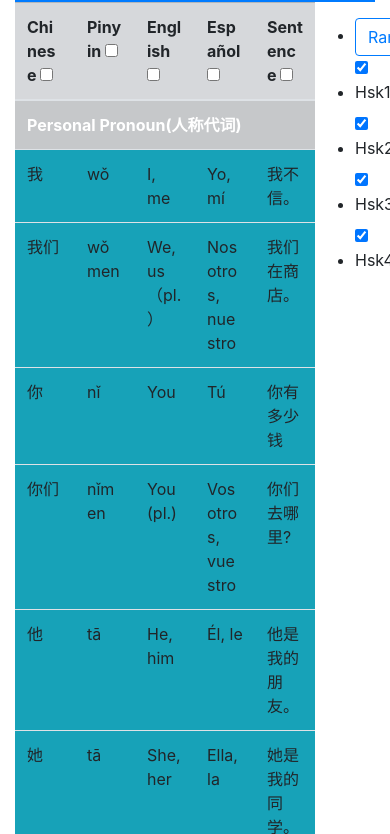
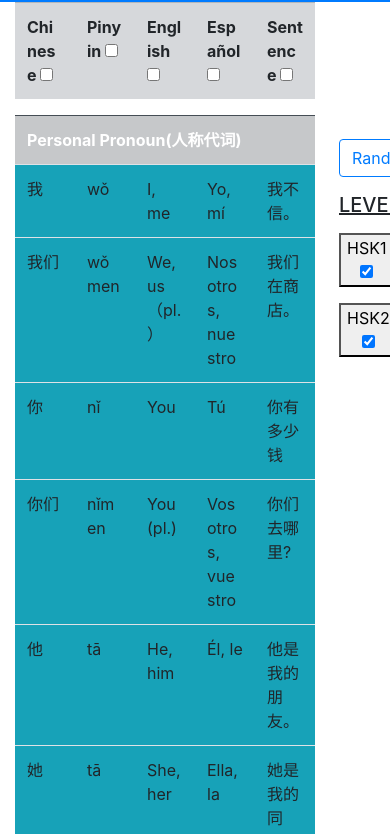
Before and after one commit to jacofki10/hsk, a website built with webpack: page src/index.html in a window 390 px wide. Shown: the part 118-952 px from the top of the page. Built offline with nearby package versions, Linux system fonts and the light colour scheme.

Commit message:
finish hsk2 vocabulary

```diff
--- a/package.json
+++ b/package.json
@@ -21,7 +21,6 @@
   },
   "homepage": "https://github.com/jacofki10/hsk#readme",
   "dependencies": {
-    "bootstrap-toggle": "^2.2.2",
     "save-dev": "^2.0.0",
     "webpack": "^4.38.0",
     "webpack-cli": "^3.3.6"
--- a/src/index.html
+++ b/src/index.html
@@ -9,13 +9,14 @@
   <meta name="description" content="Learn Hsk vocabulary from English and Spanish.">
 </head>
 
-<body class="container clearfix">
-  <header class="bg-primary p-2">
+<body class="container">
+  <header class="row bg-primary p-2">
     <h1>Learn HSK <a class="small text-white" href="https://www.linkedin.com/in/arnesdiego/">by Diego Arnes</a></h1>
   </header>
-  <main class="row no-gutters">
+  <main class="row no-gutters ">
+    <div class="sticky-top">
       <table class="col-10 table vocabulary bg-info">
-      <tr class="table-secondary sticky-top">
+        <tr class="table-secondary">
           <th>Chinese <input id="kanji" aria-label="kanji" type="checkbox" data-on="Hide" data-off="Showed"
               data-toggle="toggle" data-offstyle="primary" data-onstyle="danger" data-size="small"></th>
           <th>Pinyin <input id="pinyin" aria-label="pinyin" type="checkbox" data-on="Hide" data-off="Showed"
@@ -27,24 +28,27 @@
           <th>Sentence <input id="sentence" aria-label="sentence" type="checkbox" data-on="Hide" data-off="Showed"
               data-toggle="toggle" data-offstyle="primary" data-onstyle="danger" data-size="small"></th>
         </tr>
+        </tr>
+      </table>
+    </div>
+    <table class="col-10 table vocabulary bg-info">
       <tbody id="data_area">
       </tbody>
     </table>
-
-    <nav class="col-2 sticky-top pt-3">
-      <ul class="">
-        <li><button type="checkbox" class="btn btn-outline-primary on" id="random" data-toggle="toggle">Random</button>
-        </li>
-        <li><label class="checkbox-inline"><input type="checkbox" value="Hsk1" data-toggle="collapse"
-              data-target=".hsk1" checked>Hsk1</label></li>
-        <li><label class="checkbox-inline"><input type="checkbox" value="Hsk2" data-toggle="collapse"
-              data-target=".hsk2" checked>Hsk2</label></li>
-        <li><label class="checkbox-inline"><input type="checkbox" value="Hsk3" data-toggle="collapse"
-              data-target=".hsk3" checked>Hsk3</label></li>
-        <li><label class="checkbox-inline"><input type="checkbox" value="Hsk4" data-toggle="collapse"
-              data-target=".hsk4" checked>Hsk4</label></li>
+    <aside class="col-2">
+      <ul class="nav flex-md-column flex-row justify-content-between sticky-top p-3">
+        <button type="checkbox" class="btn btn-outline-primary on m-2" id="random" data-toggle="toggle">Random</button>
+        <h5 class="m-2 text-center"><u>LEVEL</u></h5>
+        <button class="checkbox-inline m-2">HSK1 <input type="checkbox" value="Hsk2" data-toggle="collapse"
+            data-target=".hsk1" checked></button>
+        <button class="checkbox-inline m-2">HSK2 <input type="checkbox" value="Hsk2" data-toggle="collapse"
+            data-target=".hsk2" checked></button>
+        <!-- <button class="checkbox-inline m-2">HSK3 <input type="checkbox" value="Hsk3" data-toggle="collapse"
+            data-target=".hsk3" checked></button>
+        <button class="checkbox-inline m-2">HSK4 <input type="checkbox" value="Hsk4" data-toggle="collapse"
+            data-target=".hsk4" checked></button> -->
       </ul>
-    </nav>
+    </aside>
 
   </main>
 </body>
--- a/src/scripts/hsk1.js
+++ b/src/scripts/hsk1.js
@@ -110,7 +110,7 @@
   ["110", "Verb", "没关系", "méiguānxì", "That's ok, it doesn't matter", "No hay de que, importar", "你喜不喜欢没关系。"],
   ["111", "Verb", "是", "shì", "To be", "Ser, estar", "他是医生。"],
   ["112", "Verb", "有", "yǒu", "To have, there be", "Tener, hay", "我有一本汉语书。"],
-  ["113", "Verb", "看", "kàn", "To look at, to watch, to read", "Mirar, ver, leer", "妈妈在家看电影。"],
+  ["113", "Verb", "看", "kàn", "To look at, to watch", "Mirar, ver, leer", "妈妈在家看电影。"],
   ["114", "Verb", "听", "tīng", "To listen", "Escuchar", "我想听你说汉语。"],
   ["115", "Verb", "说", "shuō", "To speak, to say", "Hablar, decir", "他说他喜欢喝茶。"],
   ["116", "Verb", "读", "dú", "To read", "Leer", "这个字怎么读?"],
--- a/src/scripts/hsk2.js
+++ b/src/scripts/hsk2.js
@@ -1,15 +1,15 @@
 export const hsk2 = [
-  ["1", "Personal Pronoun", "您", "nín", "You(Polite)", "Usted", ""],
-  ["2", "Personal Pronoun", "它", "tā", "it", "eso(cosa)", ""],
-  ["3", "Personal Pronoun", "大家", "dàjiā", "all; everybody", "todos", ""],
-  ["4", "Personal Pronoun", "每", "měi", "every; each; per", "todo; cada", ""],
-  ["5", "Interrogative Pronoun", "为什么", "wèishénme", "why", "por que", ""],
-  ["6", "Numeral", "两", "liǎng", "two; both", "dos; ambos", ""],
-  ["7", "Numeral", "百", "bǎi", "hundred", "cien", ""],
-  ["8", "Numeral", "千", "qiān", "thousand", "mil", ""],
-  ["9", "Numeral", "第一", "dìyī", "first", "el primero", ""],
-  ["10", "Quantifier", "次", "cì", "time", "la vez", ""],
-  ["11", "Quantifier", "公斤", "gōngjīn", "kilogram(kg)", "kilogramo(kg)", ""],
+  ["1", "Personal Pronoun", "您", "nín", "You(Polite)", "Usted", "您的妻子好吗？"],
+  ["2", "Personal Pronoun", "它", "tā", "it", "eso(cosa)", "我很喜欢这只狗，因为它很可爱。"],
+  ["3", "Personal Pronoun", "大家", "dàjiā", "all; everybody", "todos", "大家都觉得她是个好老师。"],
+  ["4", "Personal Pronoun", "每", "měi", "every; each; per", "todo; cada", "她每天都去图书馆看书。"],
+  ["5", "Interrogative Pronoun", "为什么", "wèishénme", "why", "por que", "他们为什么这么高兴？"],
+  ["6", "Numeral", "两", "liǎng", "two; both", "dos; ambos", "他们一个星期去看两次电影。"],
+  ["7", "Numeral", "百", "bǎi", "hundred", "cien", "这件衣服三百块钱。"],
+  ["8", "Numeral", "千", "qiān", "thousand", "mil", "这个公司有几前个人？"],
+  ["9", "Numeral", "第一", "dìyī", "first", "el primero", "谁来回答第一个问题？"],
+  ["10", "Quantifier", "次", "cì", "time", "la vez", "我再给你一次机会。"],
+  ["11", "Quantifier", "公斤", "gōngjīn", "kilogram(kg)", "kilogramo(kg)", "这人一百公斤重。"],
   [
     "12",
     "Quantifier",
@@ -17,7 +17,7 @@ export const hsk2 = [
     "yuán",
     "yuan(monetary unit of China)",
     "yuan(unidad monetaria de China)",
-    ""
+    "我给你五元。"
   ],
   [
     "13",
@@ -26,7 +26,7 @@ export const hsk2 = [
     "jiàn",
     "for clothing, furniture, luggage, etc",
     "para ropa, muebles, maletas. etc",
-    ""
+    "我昨天在商场买了一件衣服。"
   ],
   [
     "14",
@@ -35,9 +35,9 @@ export const hsk2 = [
     "zhāng",
     "for bed, desk, paper, face, etc",
     "para camas, escritorio, papel, cara, etc",
-    ""
+    "两张床要多少钱？"
   ],
-  ["15", "Conjuction", "因为", "yīnwèi", "because; as", "porque; como", ""],
+  ["15", "Conjuction", "因为", "yīnwèi", "because; as", "porque; como", "因为她生病了，所以她今天没来。"],
   [
     "16",
     "Conjuction",
@@ -45,7 +45,7 @@ export const hsk2 = [
     "suǒyǐ",
     "as a result; so",
     "como resultado; entonces",
-    ""
+    "我昨天很累，所以很早就睡了。"
   ],
   [
     "17",
@@ -54,7 +54,7 @@ export const hsk2 = [
     "dànshì",
     "but; yet; still",
     "pero; todavia; aun",
-    ""
+    "这道菜不好看，但是很好吃。"
   ],
   [
     "18",
@@ -63,7 +63,7 @@ export const hsk2 = [
     "cóng",
     "from(a time, a place, or a point of view)",
     "desde(un tiempo, un lugar o un punto de vista)",
-    ""
+    "你是从哪里来的？"
   ],
   [
     "19",
@@ -72,9 +72,9 @@ export const hsk2 = [
     "duì",
     "with regard to; concerning",
     "con respecto a; sobre",
-    ""
+    "你有什么话想对我说吗。"
   ],
-  ["20", "Preposition", "此", "cǐ", "this", "este", ""],
+  ["20", "Preposition", "此", "cǐ", "this", "este", "此人好不好？"],
   [
     "21",
     "Preposition",
@@ -82,7 +82,7 @@ export const hsk2 = [
     "xiàng",
     "to; towards; in the direction of",
     "a; hacia; en direccion a ",
-    ""
+    "去北向十分钟。"
   ],
   [
     "22",
@@ -91,7 +91,7 @@ export const hsk2 = [
     "lí",
     "leave; part from",
     "salir; partir desde",
-    ""
+    "我家离学校很近。"
   ],
   [
     "23",
@@ -100,7 +100,7 @@ export const hsk2 = [
     "de",
     "after verb/adj to express possibility/capability",
     "despues de un verbo/adj para expresar posibilidad/capacidad",
-    ""
+    "姐姐唱歌唱得很好。"
   ],
   [
     "24",
@@ -109,7 +109,7 @@ export const hsk2 = [
     "zhe",
     "added to verb/adj to indicate continued action",
     "junto a un verbo/adj para indicar accion continuada",
-    ""
+    "你找我有事吗/我正忙着呢。"
   ],
   [
     "25",
@@ -118,7 +118,7 @@ export const hsk2 = [
     "guo",
     "after verb/adj to indicate compleation of and action",
     "despues de un verbo/adj para expresar pasado",
-    ""
+    "她上大学的时候不过17岁。"
   ],
   [
     "26",
@@ -127,11 +127,11 @@ export const hsk2 = [
     "ba",
     "indicating a suggestion, request or mild command",
     "indica una sugerencia, solicitud o comando leve",
-    ""
+    "今天我们去吃中国菜吧。"
   ],
-  ["27", "Noun", "机场", "jīchǎng", "airport", "el aeropuerto", ""],
-  ["28", "Noun", "教室", "jiàoshì", "classroom", "la clase", ""],
-  ["29", "Noun", "房间", "fángjiān", "room", "la habitacion", ""],
+  ["27", "Noun", "机场", "jīchǎng", "airport", "el aeropuerto", "从这儿 去机场要一个小时。"],
+  ["28", "Noun", "教室", "jiàoshì", "classroom", "la clase", "我们的教室在五楼。"],
+  ["29", "Noun", "房间", "fángjiān", "room", "la habitacion", "我终于有自己的房间了。"],
   ["30", "Noun", "路", "lù", "Road", "La carretera", "这个路不好走。"],
   ["32", "Noun", "左边", "zuǒbiān", "left", "la izquierda", "你往左边站一点儿。"],
   ["33", "Noun", "右边", "yòubiān", "right", "la derecha", "右边的电梯坏了。"],
@@ -158,7 +158,7 @@ export const hsk2 = [
     "他病了好长时间。"
   ],
   ["40", "Noun", "去年", "qùnián", "last year", "el año pasado", "我去年就已经毕业了。"],
-  ["41", "Noun", "号", "hào", "number", "el numero", ""],
+  ["41", "Noun", "号", "hào", "number", "el numero", "五号楼有很多酒吧。"],
   ["42", "Noun", "生日", "shēngrì", "birthday", "el cumpleaños", "我刚过完25岁的生日。"],
   ["43", "Noun", "哥哥", "gēge", "(elder) brother", "el hermano mayor", "我真希望我有一个哥哥。"],
   ["44", "Noun", "姐姐", "jiějie", "(elder) sister", "la hermana mayor", "我姐姐最近在减肥。"],
@@ -175,9 +175,9 @@ export const hsk2 = [
     "el/la niñ@; el/la hij@",
     "孩子们都很喜欢吃糖。"
   ],
-  ["50", "Noun", "男人", "nánrén", "man", "el hombre", ""],
-  ["51", "Noun", "女人", "nǚrén", "women", "la mujer", ""],
-  ["52", "Noun", "服务员", "fúwùyuán", "waiter/waitress", "el/la camarer@", ""],
+  ["50", "Noun", "男人", "nánrén", "man", "el hombre", "请问你有男朋友吗？"],
+  ["51", "Noun", "女人", "nǚrén", "women", "la mujer", "我们学校一共有四十个女老师。"],
+  ["52", "Noun", "服务员", "fúwùyuán", "waiter/waitress", "el/la camarer@", "这家饭店的服务员很热情。"],
   ["53", "Noun", "鱼", "yú", "Fish", "El pescado", "这条河里有很多鱼。"],
   [
     "54",
@@ -192,8 +192,8 @@ export const hsk2 = [
   ["56", "Noun", "鸡蛋", "jīdàn", "Egg", "El huevo", "十块钱能买几个鸡蛋?"],
   ["57", "Noun", "西瓜", "xīguā", "Watermelon", "La sandía", "这个西瓜不甜。"],
   ["58", "Noun", "咖啡", "kāfēi", "Coffee", "El café", "我想和一杯咖啡。"],
-  ["59", "Noun", "自行车", "zìxíngchē", "bicycle; bike", "la bicicleta", ""],
-  ["60", "Noun", "船", "chuán", "boat; ship", "el barco; la embarcacion", ""],
+  ["59", "Noun", "自行车", "zìxíngchē", "bicycle; bike", "la bicicleta", "骑自行车很简单。"],
+  ["60", "Noun", "船", "chuán", "boat; ship", "el barco; la embarcacion", "如果你用一个船你希望去哪里？"],
   ["61", "Noun", "雪", "xué", "Snow", "La nieve", "今年冬天会下雪吗。"],
   ["62", "Noun", "药", "yào", "Medicine", "La medicina", "生病了就应该吃药。"],
   [
@@ -253,7 +253,7 @@ export const hsk2 = [
     "La clase, la lección",
     "我很喜欢上汉语课。"
   ],
-  ["72", "Noun", "姓", "xìng", "surname; family name", "apellido", ""],
+  ["72", "Noun", "姓", "xìng", "surname; family name", "apellido", "请问你姓什么？"],
   [
     "73",
     "Noun",
@@ -270,7 +270,7 @@ export const hsk2 = [
     "shìqing",
     "affair; matter; thing",
     "asunto; cosa*(que hacer)",
-    ""
+    "这件事情没有这么简单。"
   ],
   [
     "75",
@@ -289,7 +289,7 @@ export const hsk2 = [
     "yìsi",
     "meaning; idea",
     "el significado; la idea",
-    ""
+    "我明白你的意思了。"
   ],
   ["78", "Noun", "颜色", "yánsè", "color", "el color", "他的眼睛是什么颜色的？"],
   [
@@ -299,76 +299,76 @@ export const hsk2 = [
     "huānyíng",
     "To welcome; greet",
     "Dar la bienvenida",
-    ""
+    "欢迎参观。"
   ],
-  ["80", "Verb", "问", "wèn", "To ask", "Preguntar", ""],
-  ["81", "Verb", "走", "zǒu", "To walk", "Andar", ""],
-  ["82", "Verb", "进", "jìn", "To enter", "Entrar", ""],
-  ["83", "Verb", "跑步", "pǎobù", "To run", "Correr", ""],
-  ["84", "Verb", "到", "dào", "To arrive", "Llegar", ""],
-  ["85", "Verb", "穿", "chuān", "To wear", "", ""],
-  ["86", "Verb", "出", "chū", "To exit", "Salir", ""],
-  ["87", "Verb", "洗", "xǐ", "To wash", "Lavar", ""],
-  ["88", "Verb", "给", "gěi", "To give", "Dar", ""],
-  ["91", "Verb", "找", "zhǎo", "To find", "Encontrar", ""],
-  ["92", "Verb", "懂", "dǒng", "To understand", "Entender", ""],
-  ["93", "Verb", "笑", "xiào", "To laugh", "Reir ", ""],
-  ["94", "Verb", "回答", "huídá", "To answer", "Contestar", ""],
-  ["95", "Verb", "告诉", "gàosù", "To tell", "Decir", ""],
-  ["96", "Verb", "准备", "zhǔnbèi", "To prepare", "Preparar", ""],
-  ["97", "Verb", "开始", "kāishǐ", "To start", "Empezar", ""],
-  ["98", "Verb", "介绍", "jièshào", "To introduce", "Presentar", ""],
-  ["99", "Verb", "帮助", "bāngzhù", "To help", "Ayudar", ""],
-  ["100", "Verb", "玩", "wán", "To play", "Jugar", ""],
-  ["101", "Verb", "送", "sòng", "To send", "Enviar", ""],
-  ["102", "Verb", "等", "děng", "To wait", "Esperar", ""],
-  ["103", "Verb", "让", "ràng", "To let", "Permitir", ""],
-  ["104", "Verb", "起床", "qǐchuáng", "To get up", "Levantarse", ""],
-  ["105", "Verb", "唱歌", "chànggē", "To sing", "Cantar", ""],
-  ["106", "Verb", "跳舞", "tiàowǔ", "To dance", "Bailar", ""],
-  ["107", "Verb", "旅游", "lǚyóu", "To travel", "Viajar", ""],
-  ["108", "Verb", "上班", "shàngbān", "To start work", "Empezar a trabajar", ""],
-  ["109", "Verb", "生病", "shēngbìng", "To fall ill", "Enfermar", ""],
-  ["110", "Verb", "休息", "xiūxi", "To rest", "Descansar", ""],
+  ["80", "Verb", "问", "wèn", "To ask", "Preguntar", "你去问老师吧。"],
+  ["81", "Verb", "走", "zǒu", "To walk", "Andar", "你走快一点儿，我们要迟到了。"],
+  ["82", "Verb", "进", "jìn", "To enter", "Entrar", "我看着他走进了教室。"],
+  ["83", "Verb", "跑步", "pǎobù", "To run", "Correr", "她每天起床后，都会去公园跑步。"],
+  ["84", "Verb", "到", "dào", "To arrive", "Llegar", "如果你到了，你就先点菜吧。"],
+  ["85", "Verb", "穿", "chuān", "To wear", "Ponerse", "她今天穿了一个漂亮的新衣服。"],
+  ["86", "Verb", "出", "chū", "To exit", "Salir", "今天太冷了，我不想出门。"],
+  ["87", "Verb", "洗", "xǐ", "To wash", "Lavar", "你吃完饭记得洗碗。"],
+  ["88", "Verb", "给", "gěi", "To give", "Dar", "她给我很多礼物。"],
+  ["91", "Verb", "找", "zhǎo", "To find", "Encontrar", "你找到新的工作吗？"],
+  ["92", "Verb", "懂", "dǒng", "To understand", "Entender", "别人都懂了，只有你还不明白。"],
+  ["93", "Verb", "笑", "xiào", "To laugh", "Reir ", "爸爸笑很多。"],
+  ["94", "Verb", "回答", "huídá", "To answer", "Contestar", "这个问题好回答。"],
+  ["95", "Verb", "告诉", "gàosù", "To tell", "Decir", "她打电话告诉我很好的人。"],
+  ["96", "Verb", "准备", "zhǔnbèi", "To prepare", "Preparar", "你准备什么时候回国？"],
+  ["97", "Verb", "开始", "kāishǐ", "To start", "Empezar", "我决定从明天开始学习做饭。"],
+  ["98", "Verb", "介绍", "jièshào", "To introduce", "Presentar", "老师真在给我们介绍新同学。"],
+  ["99", "Verb", "帮助", "bāngzhù", "To help", "Ayudar", "好朋友应该互相帮助。"],
+  ["100", "Verb", "玩", "wán", "To play", "Jugar", "你们今天想去哪儿玩儿？"],
+  ["101", "Verb", "送", "sòng", "To send", "Enviar", "你准备送她什么生日礼物？"],
+  ["102", "Verb", "等", "děng", "To wait", "Esperar", "我在家等妈妈回来做饭。"],
+  ["103", "Verb", "让", "ràng", "To let", "Permitir", "妈妈不让我看电视。"],
+  ["104", "Verb", "起床", "qǐchuáng", "To get up", "Levantarse", "我一点儿都不想起床。"],
+  ["105", "Verb", "唱歌", "chànggē", "To sing", "Cantar", "你们班谁唱歌最好听？"],
+  ["106", "Verb", "跳舞", "tiàowǔ", "To dance", "Bailar", "晚饭后她去广场上跳舞。"],
+  ["107", "Verb", "旅游", "lǚyóu", "To travel", "Viajar", "我很忙，都没有时间去旅游。"],
+  ["108", "Verb", "上班", "shàngbān", "To start work", "Empezar a trabajar", "她每天骑自行车去上班。"],
+  ["109", "Verb", "生病", "shēngbìng", "To fall ill", "Enfermar", "我听说你生病了。"],
+  ["110", "Verb", "休息", "xiūxi", "To rest", "Descansar", "医生说她需要休息。"],
   ["111", "Verb", "运动", "yùndòng", "To exercise", "Hacer ejercicio", "医生告诉我要多做运动。"],
-  ["112", "Verb", "游泳", "yóuyǒng", "To swim", "Nadar", ""],
-  ["113", "Verb", "踢足球", "tīzúqiú", "To play football", "Jugar al futbol", ""],
-  ["114", "Verb", "打篮球", "dǎlánqiú", "To play basketball", "Jugar al baloncesto", ""],
-  ["115", "Verb", "完", "wán", "To finish", "Finalizar", ""],
-  ["116", "Verb", "觉得", "juédé", "To think", "Pensar", ""],
-  ["117", "Verb", "知道", "zhīdào", "To know", "Saber", ""],
-  ["118", "Verb", "希望", "xīwàng", "To wish", "Desear", ""],
-  ["119", "Verb", "可以", "kěyǐ", "Can (allow)", "Poder (Permitir)", ""],
-  ["120", "Verb", "要", "yào", "To want", "Querer", ""],
-  ["121", "Verb", "可能", "kěnéng", "Might (happen)", "Poder (Suceder)", ""],
-  ["122", "Adjetive", "高", "gāo", "Tall", "Alto", ""],
-  ["123", "Adjetive", "红", "hóng", "Red", "Rojo", ""],
-  ["124", "Adjetive", "白", "bái", "White", "Blanco", ""],
-  ["125", "Adjetive", "黑", "hēi", "Black", "Negro", ""],
-  ["126", "Adjetive", "忙", "máng", "Busy", "Ocupado", ""],
-  ["127", "Adjetive", "快", "kuài", "Fast", "Rapido", ""],
-  ["128", "Adjetive", "慢", "màn", "Slow", "Despacio", ""],
-  ["129", "Adjetive", "远", "yuǎn", "Far", "Lejos", ""],
-  ["130", "Adjetive", "近", "jìn", "Near", "Cerca", ""],
-  ["131", "Adjetive", "好吃", "hǎochī", "Delicious", "Rico", ""],
-  ["132", "Adjetive", "累", "lèi", "(be) Tired", "(estar) cansado", ""],
-  ["133", "Adjetive", "长", "cháng", "Long", "Largo", ""],
-  ["134", "Adjetive", "新", "xīn", "New", "Nuevo", ""],
-  ["135", "Adjetive", "贵", "guì", "Expensive", "Caro", ""],
-  ["136", "Adjetive", "便宜", "piányi", "Cheap", "Barato", ""],
-  ["137", "Adjetive", "晴", "qíng", "Fine; clear (weather)", "Bueno; claro (tiempo)", ""],
-  ["138", "Adjetive", "阴", "yīn", "Overcast", "Nublado", ""],
-  ["139", "Adjetive", "错", "cuò", "Wrong; erroneous", "Incorrecto; erroneo", ""],
-  ["140", "Adjetive", "快乐", "kuàilè", "Happy", "Feliz", ""],
-  ["141", "Adverb", "别", "bié", "Other", "Otro", ""],
-  ["142", "Adverb", "非常", "fēicháng", "Very; extremely", "Muy; extremadamente", ""],
-  ["143", "Adverb", "也", "yě", "Also; too; as well", "Tambien; ademas", ""],
-  ["144", "Adverb", "还", "hái", "Still; yet", "Todavia; aun", ""],
-  ["145", "Adverb", "最", "zuì", "Most; -est", "El que mas", ""],
-  ["146", "Adverb", "真", "zhēn", "Really", "Enserio", ""],
-  ["147", "Adverb", "正在", "zhèngzài", "In process of", "En proceso de", ""],
-  ["148", "Adverb", "已经", "yǐjīng", "Already", "Ya", ""],
-  ["149", "Adverb", "一起", "yìqǐ", "Together", "Juntos", ""],
-  ["150", "Adverb", "再", "zài", "Again; once more", "De nuevo; una vez mas", ""],
-  ["151", "Adverb", "就", "jiǜ", "At once; right away", "En seguida; inmediatamente", ""]
+  ["112", "Verb", "游泳", "yóuyǒng", "To swim", "Nadar", "我最近在学游泳。"],
+  ["113", "Verb", "踢足球", "tīzúqiú", "To play football", "Jugar al futbol", "操场上有很多孩子在踢足球。"],
+  ["114", "Verb", "打篮球", "dǎlánqiú", "To play basketball", "Jugar al baloncesto", "哥哥说明天教我打篮球。"],
+  ["115", "Verb", "完", "wán", "To finish", "Finalizar", "我终于把这本书看完了。"],
+  ["116", "Verb", "觉得", "juédé", "To think", "Pensar", "我觉得这个电影不好看。"],
+  ["117", "Verb", "知道", "zhīdào", "To know", "Saber", "我不知道她现在在哪里。"],
+  ["118", "Verb", "希望", "xīwàng", "To wish", "Desear", "我希望爸爸妈妈身体健康。"],
+  ["119", "Verb", "可以", "kěyǐ", "Can (allow)", "Poder (Permitir)", "wo打篮球打得还可以。"],
+  ["120", "Verb", "要", "yào", "To want", "Querer", "我要休息一下。"],
+  ["121", "Verb", "可能", "kěnéng", "Might (happen)", "Poder (Suceder)", "今天可能会下雨。"],
+  ["122", "Adjetive", "高", "gāo", "Tall", "Alto", "世界上最高的楼在哪个国家？"],
+  ["123", "Adjetive", "红", "hóng", "Red", "Rojo", "红玫瑰代表爱情。"],
+  ["124", "Adjetive", "白", "bái", "White", "Blanco", "他的牙齿非常白。"],
+  ["125", "Adjetive", "黑", "hēi", "Black", "Negro", "外面太黑的，我什么都看不见。"],
+  ["126", "Adjetive", "忙", "máng", "Busy", "Ocupado", "我换了新工作，不以前更忙了。"],
+  ["127", "Adjetive", "快", "kuài", "Fast", "Rapido", "你快一点儿，火车要开了。"],
+  ["128", "Adjetive", "慢", "màn", "Slow", "Despacio", "我们走得很慢。"],
+  ["129", "Adjetive", "远", "yuǎn", "Far", "Lejos", "这儿离火车站有多元？"],
+  ["130", "Adjetive", "近", "jìn", "Near", "Cerca", "我家和他家离得很近。"],
+  ["131", "Adjetive", "好吃", "hǎochī", "Delicious", "Rico", "这个饭店的菜好吃吗？"],
+  ["132", "Adjetive", "累", "lèi", "(be) Tired", "(estar) cansado", "我们都早上很累。"],
+  ["133", "Adjetive", "长", "cháng", "Long", "Largo", "她在这儿等了你很长时间了。"],
+  ["134", "Adjetive", "新", "xīn", "New", "Nuevo", "我要买一双新的皮鞋。"],
+  ["135", "Adjetive", "贵", "guì", "Expensive", "Caro", "你为什么买这么贵的手机？"],
+  ["136", "Adjetive", "便宜", "piányi", "Cheap", "Barato", "火车票比飞机票便宜很多。"],
+  ["137", "Adjetive", "晴", "qíng", "Fine; clear (weather)", "Bueno; claro (tiempo)", "今天是晴天。"],
+  ["138", "Adjetive", "阴", "yīn", "Overcast", "Nublado", "不管是晴天还是阴天，我爱你。"],
+  ["139", "Adjetive", "错", "cuò", "Wrong; erroneous", "Incorrecto; erroneo", "你知道你哪里做错了吗？"],
+  ["140", "Adjetive", "快乐", "kuàilè", "Happy", "Feliz", "和你聊天我觉得很快乐。"],
+  ["141", "Adverb", "别", "bié", "Other", "Otro", "哥哥真在学习，你别打扰他。"],
+  ["142", "Adverb", "非常", "fēicháng", "Very; extremely", "Muy; extremadamente", "这件事你做得非常好。"],
+  ["143", "Adverb", "也", "yě", "Also; too; as well", "Tambien; ademas", "我听说你也喜欢看电影。"],
+  ["144", "Adverb", "还", "hái", "Still; yet", "Todavia; aun", "这个孩子还挺聪明的。"],
+  ["145", "Adverb", "最", "zuì", "Most; -est", "El que mas", "这是我们班成绩最好的学生。"],
+  ["146", "Adverb", "真", "zhēn", "Really", "Enserio", "这真是一个好办法。"],
+  ["147", "Adverb", "正在", "zhèngzài", "In process of", "En proceso de", "王经理正在开会。"],
+  ["148", "Adverb", "已经", "yǐjīng", "Already", "Ya", "我们已经十年没有见面了。"],
+  ["149", "Adverb", "一起", "yìqǐ", "Together", "Juntos", "我们一起去公园吧。"],
+  ["150", "Adverb", "再", "zài", "Again; once more", "De nuevo; una vez mas", "你能不能再说一遍？"],
+  ["151", "Adverb", "就", "jiǜ", "At once; right away", "En seguida; inmediatamente", "这双鞋还不错，就买这双吧。"]
 ];
--- a/src/styles/style.sass
+++ b/src/styles/style.sass
@@ -10,6 +10,7 @@
 @import base/reset
 
 /* ****** Bootstrap Styles ********** */
+@import ~bootstrap/scss/bootstrap.scss
 @import vendors/bootstrap
 
 /* ****** My Styles ********** */
```
Also changed, not shown: webpack.common.js (+9 -9 lines), src/styles/pages/_home.sass (line endings or trailing spaces), 1 other file. Lines whose indentation alone changed are shown as unchanged.
